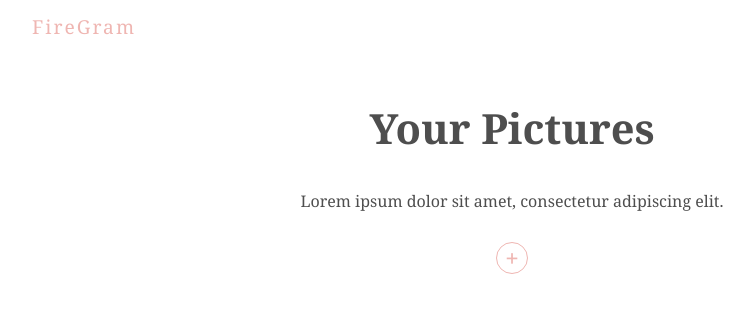
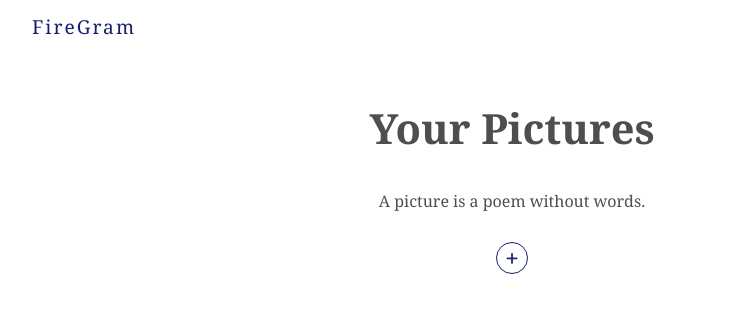
Before and after one commit to shivamS21/Gallery, a React (Create React App) app: page / in a window 1280 px wide. Shown: the top 312 px of the page, without its empty margins (128-878 px from the left). Built offline with nearby package versions, Linux system fonts and the light colour scheme; no server answers; the database is empty.

Commit message:
Heading change

```diff
--- a/src/comps/Title.js
+++ b/src/comps/Title.js
@@ -5,7 +5,7 @@
     <div className="title">
       <h1>FireGram</h1>
       <h2>Your Pictures</h2>
-      <p>Lorem ipsum dolor sit amet, consectetur adipiscing elit.</p>
+      <p>A picture is a poem without words.</p>
     </div>
   )
 }
--- a/src/index.css
+++ b/src/index.css
@@ -1,7 +1,7 @@
 @import url('https://fonts.googleapis.com/css2?family=Noto+Serif:wght@400;700&display=swap');
 
 :root{
-  --primary: #efb6b2;
+  --primary: #181e70;
   --secondary: #4e4e4e;
   --error: #ff4a4a;
 }
```
